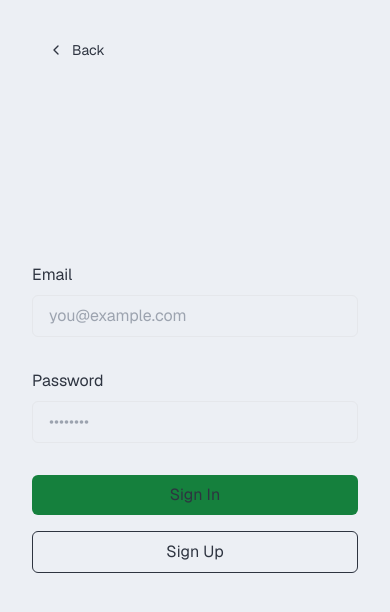
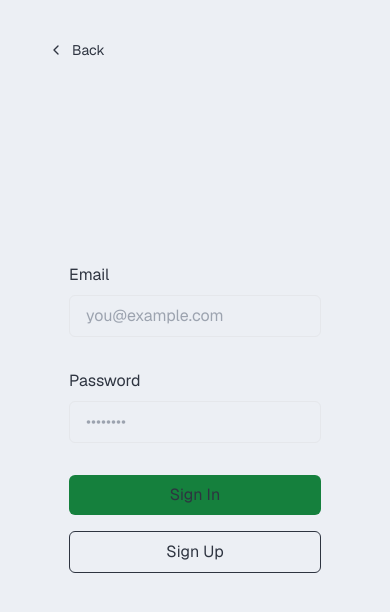
Before and after one commit to lenghuang/leetcode-review, a Next.js app in the folder leetcode-review/: page /login in a window 390 px wide. Shown: the top 612 px of the page. Built offline with nearby package versions, Linux system fonts and the light colour scheme.

Commit message:
minor layout changes for tablet

```diff
--- a/leetcode-review/app/flashcard/page.tsx
+++ b/leetcode-review/app/flashcard/page.tsx
@@ -5,6 +5,7 @@ import { RadialProgress } from "@/components/shared/flashcard/RadialProgress";
 import { checkAuthAsync } from "@/lib/auth/checkAuthAsync";
 import { getQuestionTitleAndContent } from "@/lib/leetcode/graphql/getQuestionTitleAndContent";
 import { createClient } from "@/lib/supabase/server";
+import { redirect } from "next/navigation";
 
 export default async function QuestionPage({
   searchParams,
@@ -15,7 +16,7 @@ export default async function QuestionPage({
 
   const user = await checkAuthAsync(supabase);
   if (!user) {
-    // redirect("/login");
+    redirect("/login");
   }
 
   const progressValue = Math.floor(Math.random() * 101);
@@ -40,7 +41,7 @@ export default async function QuestionPage({
       !!questionTitle &&
       !!questionDifficulty &&
       !!questionFrontendId ? (
-        <div className="flex w-full flex-1 flex-col">
+        <div className="flex w-full flex-col">
           {" "}
           <QuestionContentCompactView
             title={questionTitle}
@@ -56,7 +57,7 @@ export default async function QuestionPage({
       )}
 
       {/* Answer */}
-      <div className="flex w-full flex-1 flex-col">
+      <div className="flex w-full flex-1 flex-col p-4">
         <MultipleChoiceRadioButtons />
       </div>
     </>
--- a/leetcode-review/app/layout.tsx
+++ b/leetcode-review/app/layout.tsx
@@ -19,8 +19,10 @@ export default function RootLayout({
   return (
     <html lang="en" className={GeistSans.className}>
       <body className="bg-background text-foreground">
-        <main className="flex min-h-screen flex-col items-center">
-          {children}
+        <main className="flex flex-row justify-center">
+          <div className="flex min-h-screen max-w-screen-lg flex-col items-center">
+            {children}
+          </div>
         </main>
       </body>
     </html>
--- a/leetcode-review/components/shared/flashcard/MultipleChoiceRadioButtons.tsx
+++ b/leetcode-review/components/shared/flashcard/MultipleChoiceRadioButtons.tsx
@@ -7,15 +7,15 @@ export const MultipleChoiceRadioButtons = () => {
   ];
 
   return (
-    <div className="p-4">
+    <>
       <h2 className="text-lg font-bold">Choose the correct approach</h2>
       {choices.map((choice, i) => (
         <RadioChoice key={i} label={choice} />
       ))}
-      <div className="btn btn-block btn-primary mt-4 rounded-xl">
+      <div className="btn btn-block btn-primary mt-8 rounded-xl">
         Select Answer
       </div>
-    </div>
+    </>
   );
 };
 
```
